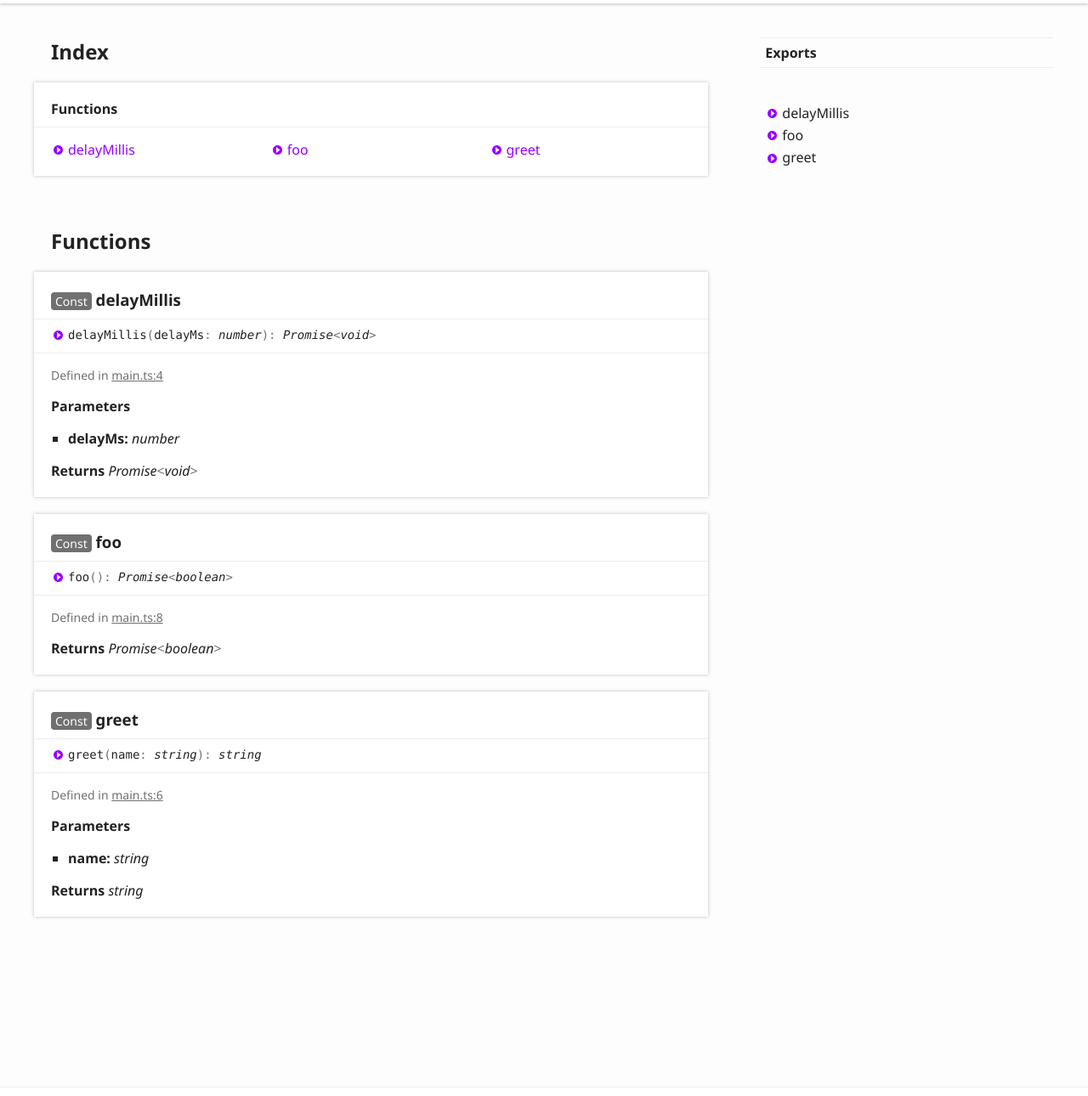
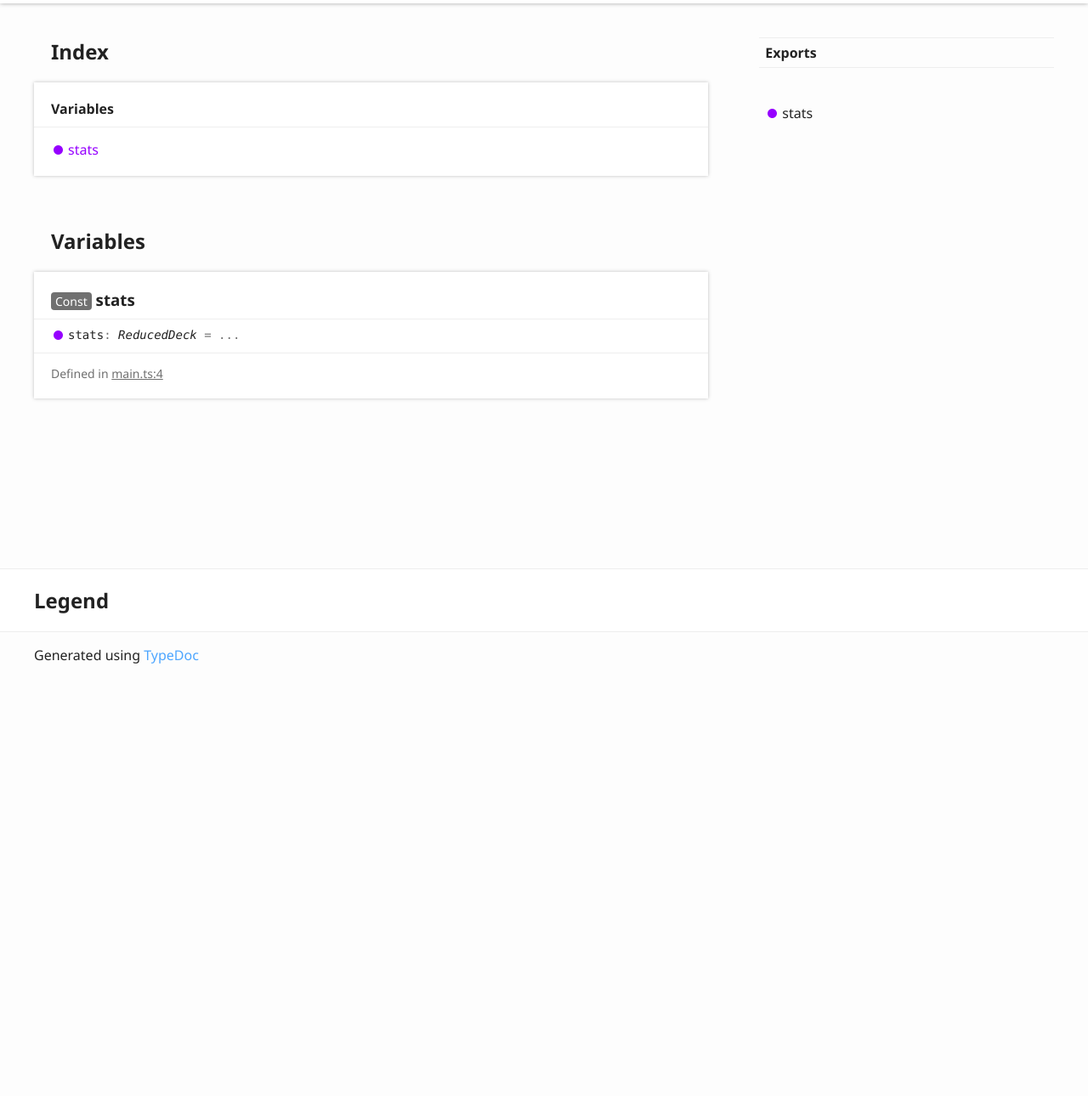
Before and after one commit to Adventure-Cards/cards-rarity, a plain HTML site: page modules.html in a window 1280 px wide. Shown: the part 129-1419 px from the top of the page at 85% size. After the commit the page ends 927 px from the top, so only its background shows below. Drawn offline with Linux system fonts and the light colour scheme.

Commit message:
Deploying to gh-pages from  @ 5fd949119d1175188b90a3b42890a8df2f99891f 🚀

```diff
--- a/assets/js/search.js
+++ b/assets/js/search.js
@@ -1 +1 @@
-window.searchData = {"kinds":{"64":"Function"},"rows":[{"id":0,"kind":64,"name":"delayMillis","url":"modules.html#delaymillis","classes":"tsd-kind-function"},{"id":1,"kind":64,"name":"greet","url":"modules.html#greet","classes":"tsd-kind-function"},{"id":2,"kind":64,"name":"foo","url":"modules.html#foo","classes":"tsd-kind-function"}],"index":{"version":"2.3.9","fields":["name","parent"],"fieldVectors":[["name/0",[0,9.808]],["parent/0",[]],["name/1",[1,9.808]],["parent/1",[]],["name/2",[2,9.808]],["parent/2",[]]],"invertedIndex":[["delaymillis",{"_index":0,"name":{"0":{}},"parent":{}}],["foo",{"_index":2,"name":{"2":{}},"parent":{}}],["greet",{"_index":1,"name":{"1":{}},"parent":{}}]],"pipeline":[]}}
+window.searchData = {"kinds":{"32":"Variable"},"rows":[{"id":0,"kind":32,"name":"stats","url":"modules.html#stats","classes":"tsd-kind-variable"}],"index":{"version":"2.3.9","fields":["name","parent"],"fieldVectors":[["name/0",[0,2.877]],["parent/0",[]]],"invertedIndex":[["stats",{"_index":0,"name":{"0":{}},"parent":{}}]],"pipeline":[]}}
--- a/modules.html
+++ b/modules.html
@@ -3,8 +3,8 @@
 <head>
 	<meta charset="utf-8">
 	<meta http-equiv="X-UA-Compatible" content="IE=edge">
-	<title>typescript-boilerplate-2021</title>
-	<meta name="description" content="Documentation for typescript-boilerplate-2021">
+	<title>cards-rarity</title>
+	<meta name="description" content="Documentation for cards-rarity">
 	<meta name="viewport" content="width=device-width, initial-scale=1">
 	<link rel="stylesheet" href="assets/css/main.css">
 	<script async src="assets/js/search.js" id="search-script"></script>
@@ -23,7 +23,7 @@
 						<li class="state loading">Preparing search index...</li>
 						<li class="state failure">The search index is not available</li>
 					</ul>
-					<a href="index.html" class="title">typescript-boilerplate-2021</a>
+					<a href="index.html" class="title">cards-rarity</a>
 				</div>
 				<div class="table-cell" id="tsd-widgets">
 					<div id="tsd-filter">
@@ -50,7 +50,7 @@
 	</div>
 	<div class="tsd-page-title">
 		<div class="container">
-			<h1>typescript-boilerplate-2021</h1>
+			<h1>cards-rarity</h1>
 		</div>
 	</div>
 </header>
@@ -62,80 +62,25 @@
 				<section class="tsd-panel tsd-index-panel">
 					<div class="tsd-index-content">
 						<section class="tsd-index-section ">
-							<h3>Functions</h3>
+							<h3>Variables</h3>
 							<ul class="tsd-index-list">
-								<li class="tsd-kind-function"><a href="modules.html#delaymillis" class="tsd-kind-icon">delay<wbr>Millis</a></li>
-								<li class="tsd-kind-function"><a href="modules.html#foo" class="tsd-kind-icon">foo</a></li>
-								<li class="tsd-kind-function"><a href="modules.html#greet" class="tsd-kind-icon">greet</a></li>
+								<li class="tsd-kind-variable"><a href="modules.html#stats" class="tsd-kind-icon">stats</a></li>
 							</ul>
 						</section>
 					</div>
 				</section>
 			</section>
 			<section class="tsd-panel-group tsd-member-group ">
-				<h2>Functions</h2>
-				<section class="tsd-panel tsd-member tsd-kind-function">
-					<a name="delaymillis" class="tsd-anchor"></a>
-					<h3><span class="tsd-flag ts-flagConst">Const</span> delay<wbr>Millis</h3>
-					<ul class="tsd-signatures tsd-kind-function">
-						<li class="tsd-signature tsd-kind-icon">delay<wbr>Millis<span class="tsd-signature-symbol">(</span>delayMs<span class="tsd-signature-symbol">: </span><span class="tsd-signature-type">number</span><span class="tsd-signature-symbol">)</span><span class="tsd-signature-symbol">: </span><span class="tsd-signature-type">Promise</span><span class="tsd-signature-symbol">&lt;</span><span class="tsd-signature-type">void</span><span class="tsd-signature-symbol">&gt;</span></li>
-					</ul>
-					<ul class="tsd-descriptions">
-						<li class="tsd-description">
-							<aside class="tsd-sources">
-								<ul>
-									<li>Defined in <a href="https://github.com/jjperezaguinaga/cards-rarity/blob/75960fa/src/main.ts#L4">main.ts:4</a></li>
-								</ul>
-							</aside>
-							<h4 class="tsd-parameters-title">Parameters</h4>
-							<ul class="tsd-parameters">
-								<li>
-									<h5>delayMs: <span class="tsd-signature-type">number</span></h5>
-								</li>
-							</ul>
-							<h4 class="tsd-returns-title">Returns <span class="tsd-signature-type">Promise</span><span class="tsd-signature-symbol">&lt;</span><span class="tsd-signature-type">void</span><span class="tsd-signature-symbol">&gt;</span></h4>
-						</li>
-					</ul>
-				</section>
-				<section class="tsd-panel tsd-member tsd-kind-function">
-					<a name="foo" class="tsd-anchor"></a>
-					<h3><span class="tsd-flag ts-flagConst">Const</span> foo</h3>
-					<ul class="tsd-signatures tsd-kind-function">
-						<li class="tsd-signature tsd-kind-icon">foo<span class="tsd-signature-symbol">(</span><span class="tsd-signature-symbol">)</span><span class="tsd-signature-symbol">: </span><span class="tsd-signature-type">Promise</span><span class="tsd-signature-symbol">&lt;</span><span class="tsd-signature-type">boolean</span><span class="tsd-signature-symbol">&gt;</span></li>
-					</ul>
-					<ul class="tsd-descriptions">
-						<li class="tsd-description">
-							<aside class="tsd-sources">
-								<ul>
-									<li>Defined in <a href="https://github.com/jjperezaguinaga/cards-rarity/blob/75960fa/src/main.ts#L8">main.ts:8</a></li>
-								</ul>
-							</aside>
-							<h4 class="tsd-returns-title">Returns <span class="tsd-signature-type">Promise</span><span class="tsd-signature-symbol">&lt;</span><span class="tsd-signature-type">boolean</span><span class="tsd-signature-symbol">&gt;</span></h4>
-						</li>
-					</ul>
-				</section>
-				<section class="tsd-panel tsd-member tsd-kind-function">
-					<a name="greet" class="tsd-anchor"></a>
-					<h3><span class="tsd-flag ts-flagConst">Const</span> greet</h3>
-					<ul class="tsd-signatures tsd-kind-function">
-						<li class="tsd-signature tsd-kind-icon">greet<span class="tsd-signature-symbol">(</span>name<span class="tsd-signature-symbol">: </span><span class="tsd-signature-type">string</span><span class="tsd-signature-symbol">)</span><span class="tsd-signature-symbol">: </span><span class="tsd-signature-type">string</span></li>
-					</ul>
-					<ul class="tsd-descriptions">
-						<li class="tsd-description">
-							<aside class="tsd-sources">
-								<ul>
-									<li>Defined in <a href="https://github.com/jjperezaguinaga/cards-rarity/blob/75960fa/src/main.ts#L6">main.ts:6</a></li>
-								</ul>
-							</aside>
-							<h4 class="tsd-parameters-title">Parameters</h4>
-							<ul class="tsd-parameters">
-								<li>
-									<h5>name: <span class="tsd-signature-type">string</span></h5>
-								</li>
-							</ul>
-							<h4 class="tsd-returns-title">Returns <span class="tsd-signature-type">string</span></h4>
-						</li>
-					</ul>
+				<h2>Variables</h2>
+				<section class="tsd-panel tsd-member tsd-kind-variable">
+					<a name="stats" class="tsd-anchor"></a>
+					<h3><span class="tsd-flag ts-flagConst">Const</span> stats</h3>
+					<div class="tsd-signature tsd-kind-icon">stats<span class="tsd-signature-symbol">:</span> <span class="tsd-signature-type">ReducedDeck</span><span class="tsd-signature-symbol"> = ...</span></div>
+					<aside class="tsd-sources">
+						<ul>
+							<li>Defined in <a href="https://github.com/jjperezaguinaga/cards-rarity/blob/5fd9491/src/main.ts#L4">main.ts:4</a></li>
+						</ul>
+					</aside>
 				</section>
 			</section>
 		</div>
@@ -149,14 +94,8 @@
 			</nav>
 			<nav class="tsd-navigation secondary menu-sticky">
 				<ul class="before-current">
-					<li class=" tsd-kind-function">
-						<a href="modules.html#delaymillis" class="tsd-kind-icon">delay<wbr>Millis</a>
-					</li>
-					<li class=" tsd-kind-function">
-						<a href="modules.html#foo" class="tsd-kind-icon">foo</a>
-					</li>
-					<li class=" tsd-kind-function">
-						<a href="modules.html#greet" class="tsd-kind-icon">greet</a>
+					<li class=" tsd-kind-variable">
+						<a href="modules.html#stats" class="tsd-kind-icon">stats</a>
 					</li>
 				</ul>
 			</nav>
```
Also changed, not shown: index.html (+6 -12 lines).
